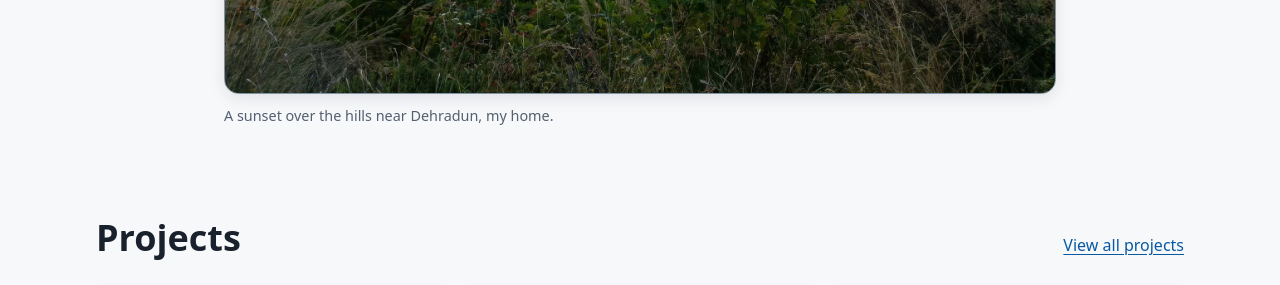
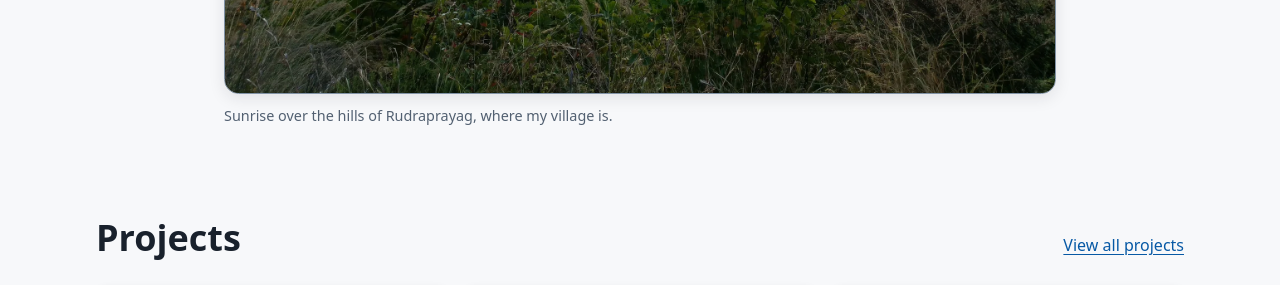
Before and after one commit to shivanshu-semwal/shivanshu-semwal.github.io, a Jekyll site: the page built from index.html, in a window 1280 px wide. Shown: the part 1105-1390 px from the top of the page. Built offline with Jekyll 4.4.1, drawn with Linux system fonts in a browser that asks for light colours.

Commit message:
Correct Rudraprayag sunrise photo caption
Co-authored-by: Copilot App <223556219+Copilot@users.noreply.github.com>

```diff
--- a/index.html
+++ b/index.html
@@ -24,12 +24,12 @@ description: About Shivanshu Semwal, a software developer building GenAI product
       <source srcset="{{ '/assets/images/dehradun-sunset.webp' | relative_url }}" type="image/webp">
       <img
         src="{{ '/assets/images/dehradun-sunset.jpg' | relative_url }}"
-        alt="Sunset light falling across layered green hills in the Dehradun region."
+        alt="Sunrise light falling across layered green hills."
         width="4000"
         height="3000"
         decoding="async"
       >
     </picture>
-    <figcaption>A sunset over the hills near Dehradun, my home.</figcaption>
+    <figcaption>Sunrise over the hills of Rudraprayag, where my village is.</figcaption>
   </figure>
 </section>
```
